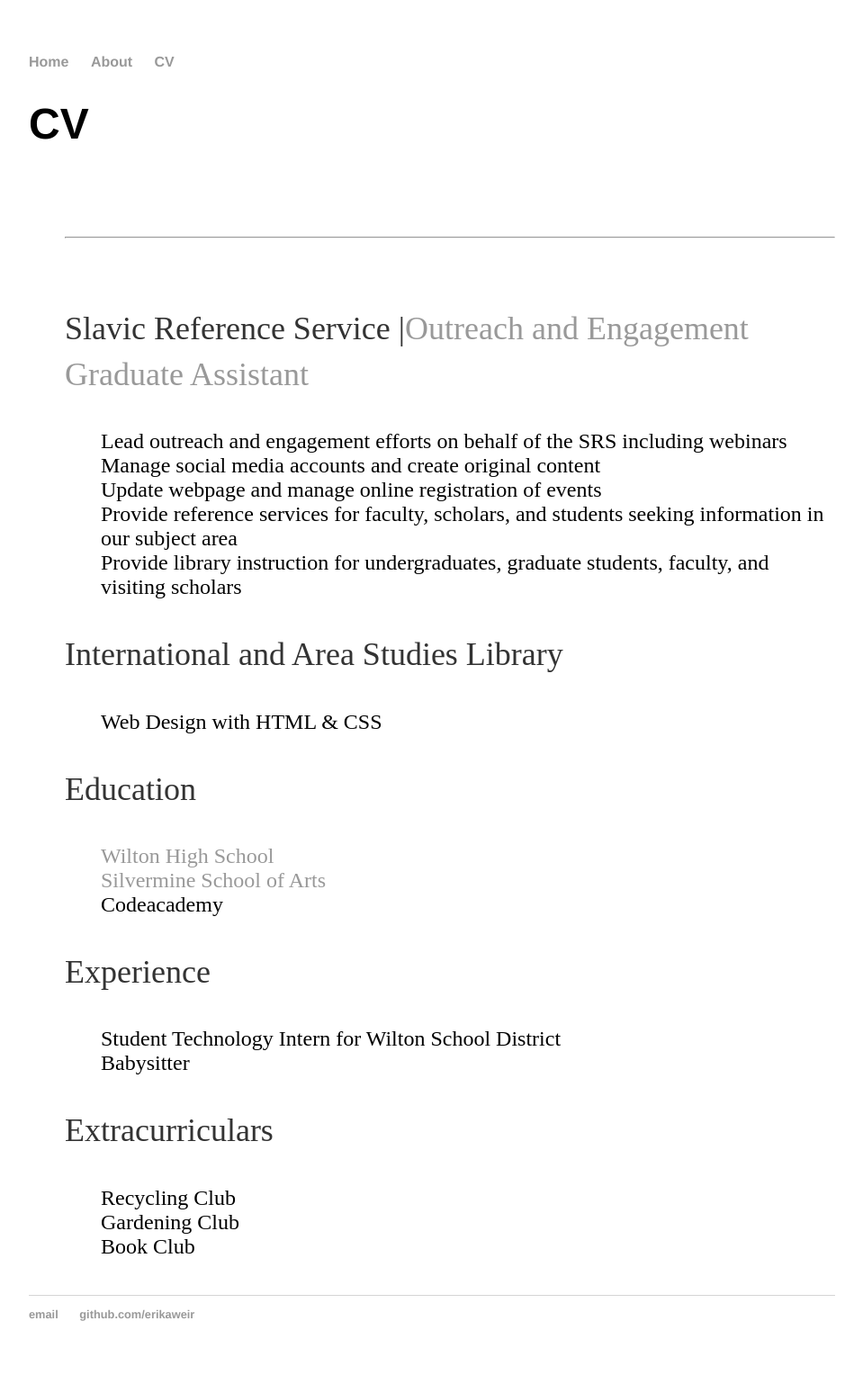
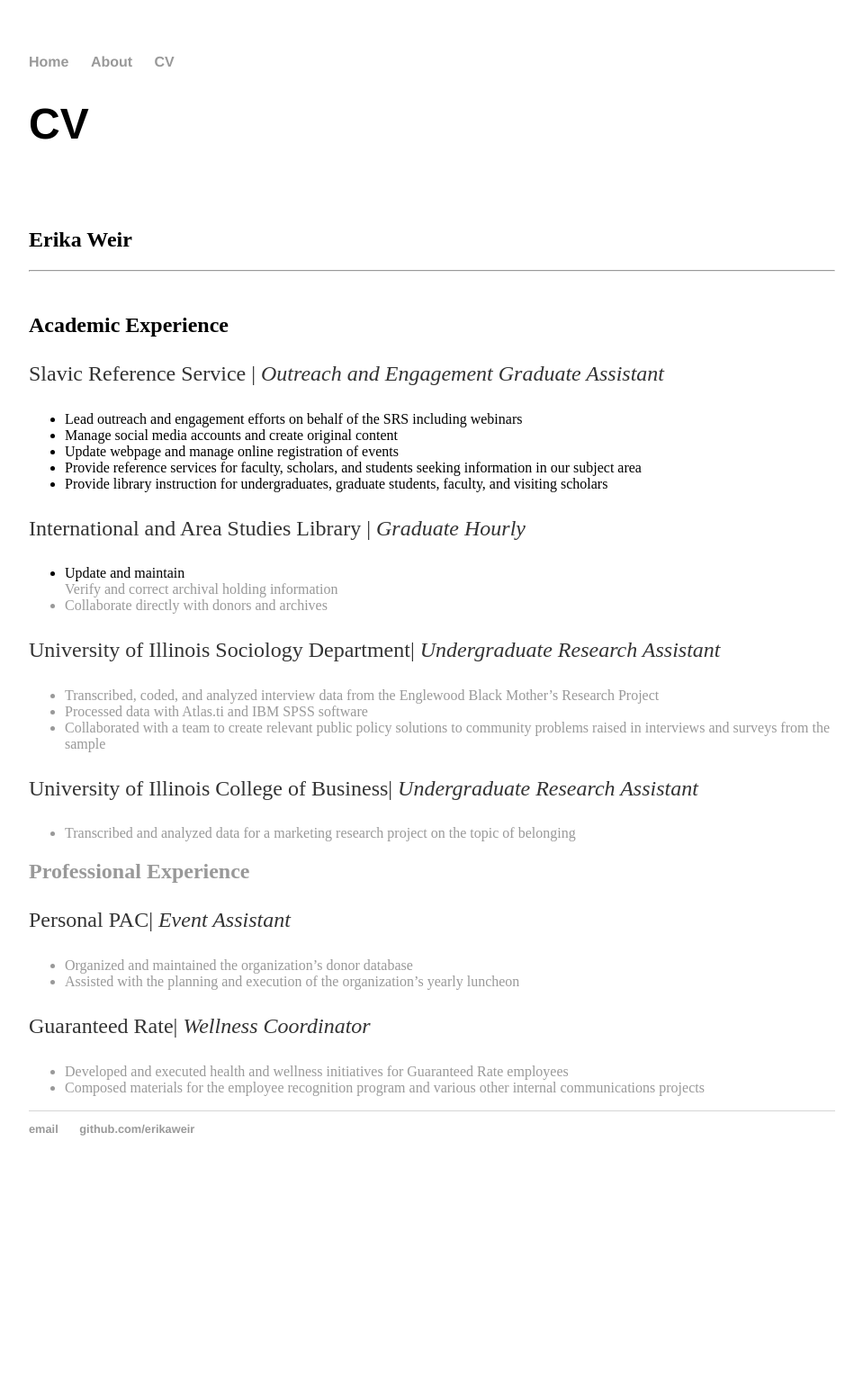
Before and after one commit to tracyJCI/erikaweir.github.io, a Jekyll site: the page built from cv/index.html, in a window 1280 px wide. Shown: the whole page at 90% size, without its empty margins (160-1119 px from the left). Built offline with Jekyll 4.4.1, drawn with Linux system fonts in a browser that asks for light colours; after the commit the page ends 1322 px from its top, so only the background shows below that.

Commit message:
Update index.html

```diff
--- a/cv/index.html
+++ b/cv/index.html
@@ -3,14 +3,15 @@ layout: default
 title: CV
 ---
 	<h1>{{ page.title }}</h1>
-	<ul class="posts">
 	<div id="header"></div>
 	<div class="left"></div>
 	<div class="stuff">
   		<br><br>
+		<h2>Erika Weir</h2>
   		<hr />
  		<br>
-  		<p class="head">Slavic Reference Service |<a>Outreach and Engagement Graduate Assistant</a> </p>
+		<h2>Academic Experience</h2>
+  		<p class="head">Slavic Reference Service | <i>Outreach and Engagement Graduate Assistant</i> </p>
   		<ul>
    			<li>Lead outreach and engagement efforts on behalf of the SRS including webinars</li>
     			<li>Manage social media accounts and create original content</li>
@@ -18,31 +19,32 @@ title: CV
     			<li>Provide reference services for faculty, scholars, and students seeking information in our subject area</li>
     			<li>Provide library instruction for undergraduates, graduate students, faculty, and visiting scholars</li>
   		</ul>
-  		<p class="head">International and Area Studies Library </p>
+		<p class="head">International and Area Studies Library | <i>Graduate Hourly</i> </p>
  		<ul>
-    			<li>Web Design with HTML & CSS</li>
-  			</ul>
-  		<p class="head">Education</p>
+			<li>Update and maintain <a href="http://quest.grainger.uiuc.edu/RussianManuscripts/" The Russian Empire and Soviet Union: A Guide to Manuscripts and Archival Materials in the United States</a></li
+			<li>Verify and correct archival holding information</li>
+			<li>Collaborate directly with donors and archives</li>
+  		</ul>
+  		<p class="head"> University of Illinois Sociology Department| <i>Undergraduate Research Assistant</i></p>
   		<ul>
-    			<a href="http://www.wiltonhighschool.org/pages/Wilton_High_School">
-      			<li>Wilton High School</li>
-    			</a>
-    			<!--Link-->
-    			<a href="https://www.silvermineart.org/">
-      			<li>Silvermine School of Arts</li>
-    			</a>
-    			<li>Codeacademy</li>
-  			</ul>
-  		<p class="head">Experience</p>
+      			<li>Transcribed, coded, and analyzed interview data from the Englewood Black Mother’s Research Project</li>
+      			<li>Processed data with Atlas.ti and IBM SPSS software</li>
+    			<li>Collaborated with a team to create relevant public policy solutions to community problems raised in interviews and surveys from the sample</li>
+  		</ul>
+		<p class="head"> University of Illinois College of Business| <i>Undergraduate Research Assistant</i></p>
   		<ul>
-    			<li>Student Technology Intern for Wilton School District</li>
-    			<li>Babysitter</li>
-  			</ul>
-  			<p class="head">Extracurriculars</p>
-  		<ul>
-    			<li>Recycling Club</li>
-    			<li>Gardening Club</li>
-    			<li>Book Club</li>
+      			<li>Transcribed and analyzed data for a marketing research project on the topic of belonging</li>
+  		</ul>
+		<h2>Professional Experience</h2>
+  		<p class="head">Personal PAC| <i>Event Assistant</i></p>
+		<ul>
+      			<li>Organized and maintained the organization’s donor database</li>
+      			<li>Assisted with the planning and execution of the organization’s yearly luncheon</li>
+  		</ul>
+		<p class="head">Guaranteed Rate| <i>Wellness Coordinator</i></p>
+		<ul>
+      			<li>Developed and executed health and wellness initiatives for Guaranteed Rate employees</li>
+      			<li>Composed materials for the employee recognition program and various other internal communications projects</li>
   		</ul>
 	</div>
 	<div class="right"></div>
```
